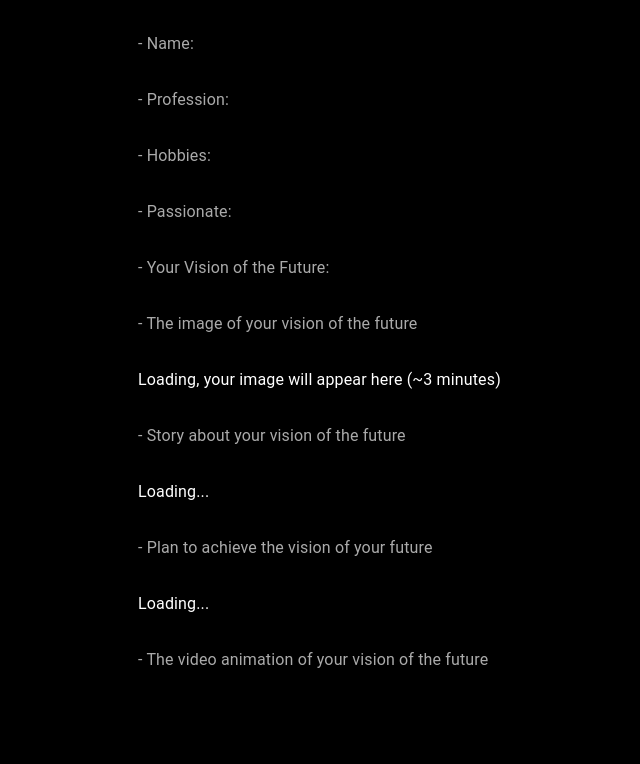
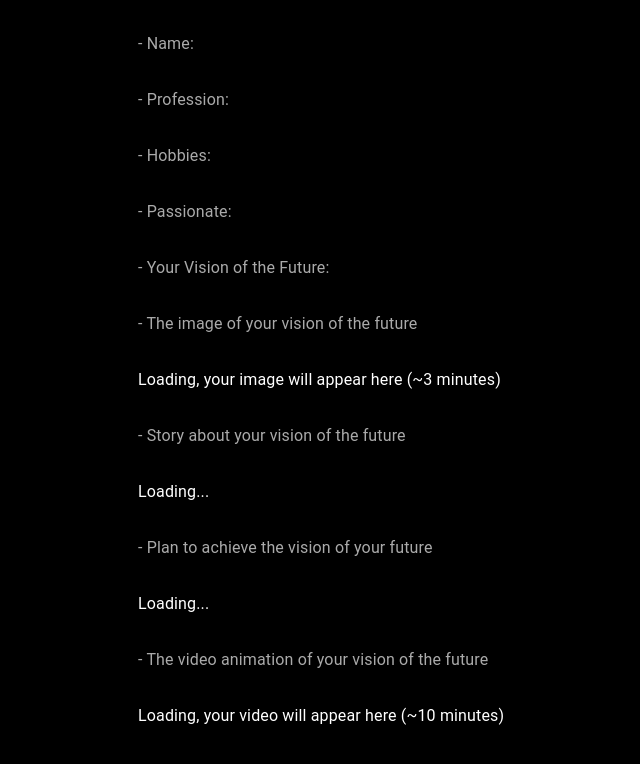
Before and after one commit to MagicDev119/alternate-futures-demo-gpt-frontend, a React (Create React App) app: page /step5 in a window 1280 px wide. Shown: the top 764 px of the page, without its empty margins (242-882 px from the left). Built offline with nearby package versions, Linux system fonts and the light colour scheme; no server answers; the HTML template or start-up script is replaced by a standard one.

Commit message:
update video play

```diff
--- a/src/pages/Vision.js
+++ b/src/pages/Vision.js
@@ -162,8 +162,8 @@ const Vision = () => {
           muted
           loop
           playsinline='true'
-          src={(videoUrl && videoUrl.slice(0, 4) === 'http') ? videoUrl : process.env.REACT_APP_API_URL + videoUrl.slice(1)}
-        /> : ''}
+          src={(videoUrl.video && videoUrl.video.slice(0, 4) === 'http') ? videoUrl.video : process.env.REACT_APP_API_URL + videoUrl.video.slice(1)}
+        /> : 'Loading, your video will appear here (~10 minutes)'}
       </Box>
       {(pdfDownloadUrl !== '') && <Box component="div" sx={{ m: '2rem 1rem', color: '#aaa' }}>
         <Box component="span" onClick={() => { handleDownload((pdfDownloadUrl && pdfDownloadUrl.slice(0, 4) === 'http') ? pdfDownloadUrl : process.env.REACT_APP_API_URL + pdfDownloadUrl.slice(1)) }} sx={{ color: '#ccc', cursor: 'pointer' }}>
```
Also changed, not shown: 7 other files (tests, documents, lock files or other folders).
